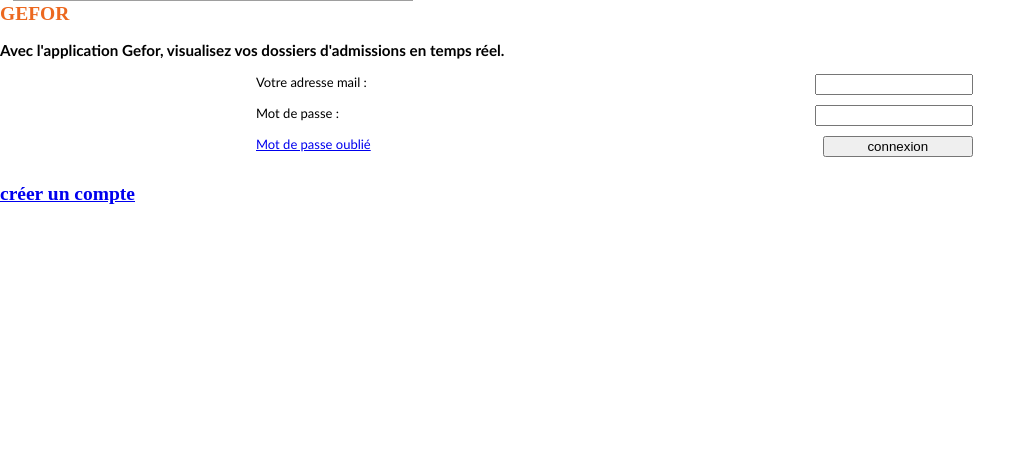
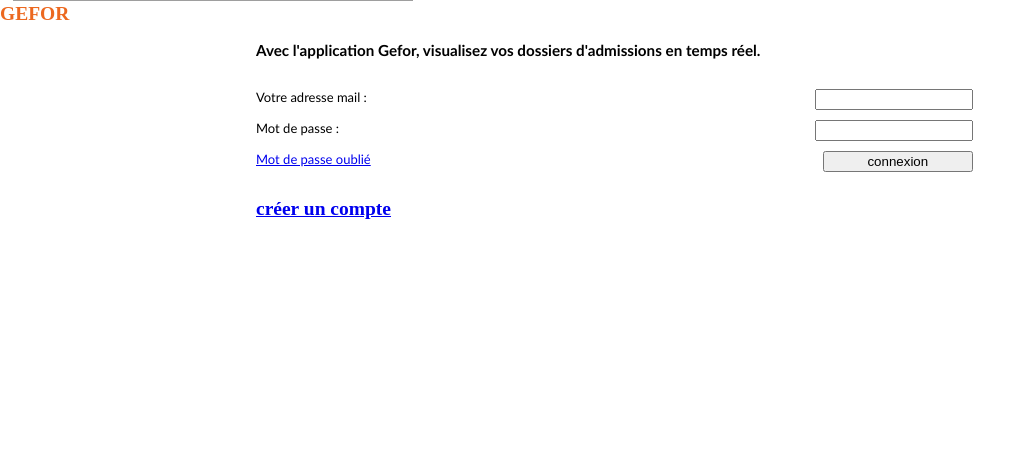
Before and after one commit to sofianebellifa/PPE3, a PHP site: page / in a window 1280 px wide. Shown: the part 139-614 px from the top of the page, without its empty margins (0-1036 px from the left). Run offline with PHP 8.4, Linux system fonts and the light colour scheme; grey boxes are pictures that could not be loaded.

Commit message:
modif css

```diff
--- a/ppe3_vrai/index.php
+++ b/ppe3_vrai/index.php
@@ -7,7 +7,7 @@
 
     <article class = "index">
         <h2>GEFOR</h2>
-        <h3>Avec l'application Gefor, visualisez vos dossiers d'admissions en temps réel. </h3>
+        <h3 class="champ">Avec l'application Gefor, visualisez vos dossiers d'admissions en temps réel. </h3>
 
 
             <form action="sql_session.php" method="post">
@@ -28,6 +28,6 @@
             </div>
             </form>
 
-        <h2><a href="inscription_accueil.php">créer un compte</a></h2>
+        <h2 class="champ"><a href="inscription_accueil.php">créer un compte</a></h2>
     </article>
 <footer></footer>
```
